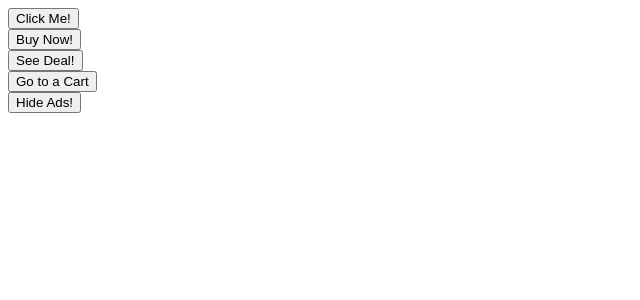
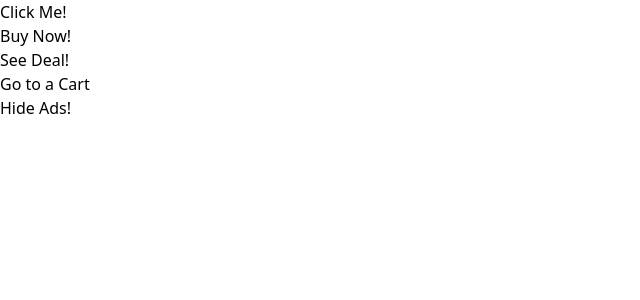
Before and after one commit to CocoTapi/modern_react_2023, a React (Create React App) app in the folder section_10/: page / in a window 1280 px wide. Shown: the top 300 px of the page, without its empty margins (0-640 px from the left). Built offline with nearby package versions, Linux system fonts and the light colour scheme.

Commit message:
setup Tailwind to make small components

```diff
--- a/section_10/package.json
+++ b/section_10/package.json
@@ -35,5 +35,8 @@
       "last 1 firefox version",
       "last 1 safari version"
     ]
+  },
+  "devDependencies": {
+    "tailwindcss": "^3.3.3"
   }
 }
--- /dev/null
+++ b/section_10/src/index.css
@@ -0,0 +1,3 @@
+@tailwind base;
+@tailwind components;
+@tailwind utilities;
--- a/section_10/src/index.js
+++ b/section_10/src/index.js
@@ -1,4 +1,5 @@
-import React from 'react'
+import './index.css';
+import React from 'react';
 import ReactDom from 'react-dom/client';
 import App from './App';
 
--- /dev/null
+++ b/section_10/tailwind.config.js
@@ -0,0 +1,10 @@
+/** @type {import('tailwindcss').Config} */
+module.exports = {
+  content: [
+    "./src/**/*.{js,jsx,ts,tsx}",
+  ],
+  theme: {
+    extend: {},
+  },
+  plugins: [],
+}
```
Also changed, not shown: 1 other file (tests, documents, lock files or other folders).
